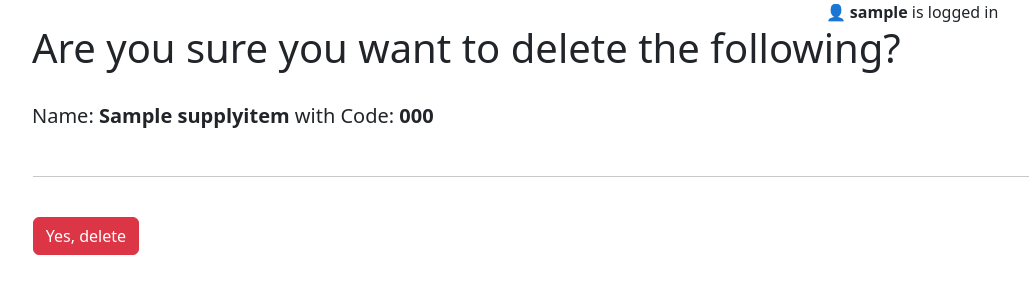
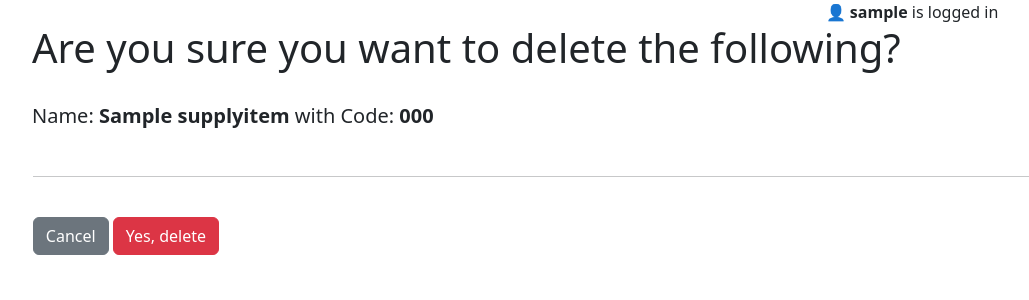
Before and after one commit to salemandreus/GotBot, a Django app: a page that uses chefwebsite/supplyitems/templates/supplyitems/confirm-delete.html in a window 1280 px wide; the page is wider, and only the part inside the window is pictured. Shown: the part 56-356 px from the top of that part, without its empty margins (108-1137 px from the left). Run offline with Django 5.2, Linux system fonts and the light colour scheme; a user stored in the database is signed in; tables that the repository leaves empty hold one stand-in row (values such as "Sample post").

Commit message:
Cleanup, Confirm Delete cancel button
Confirm Delete:
- Cancel button

Cleanup:
- comments,
-  whitespace

```diff
--- a/chefwebsite/supplyitems/templates/supplyitems/confirm-delete.html
+++ b/chefwebsite/supplyitems/templates/supplyitems/confirm-delete.html
@@ -8,12 +8,11 @@
 {% endblock %}
 
 {% block content %}
-<!--    <h1>Are you sure you want to delete the following?</h1>-->
-<!--    <p>{{ object.title }}</p>-->
 
     <form method="POST">{% csrf_token %}
 
         <input type="hidden" name="redirect_url" value="{{ request.META.HTTP_REFERER }}">
+        <button class="btn btn-secondary">Cancel</button>
         <button class="btn btn-danger">Yes, delete</button>
 
     </form>
--- a/chefwebsite/supplyitems/views.py
+++ b/chefwebsite/supplyitems/views.py
@@ -61,6 +61,7 @@ def create(request):
 
     return render(request, template_name, context)
 
+
 def update(request, slug):
     """ Update existing SupplyItem via a form. """
 
@@ -82,6 +83,7 @@ def update(request, slug):
 
     return render(request, template_name, context)
 
+
 @staff_member_required
 def delete(request, slug):
     """Delete SupplyItem. Only staff members are allowed to do this."""
@@ -96,7 +98,3 @@ def delete(request, slug):
     context = {"object": obj}
 
     return render(request, template_name, context)
-
-
-
-    return render(request, 'supplyitems/delete.html', {})
```
